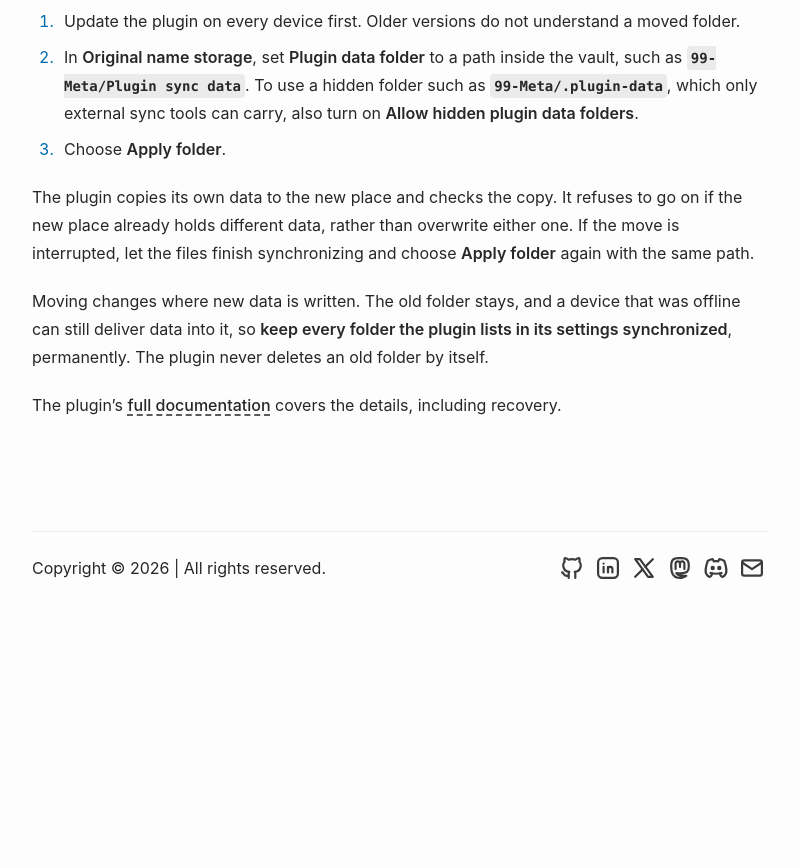
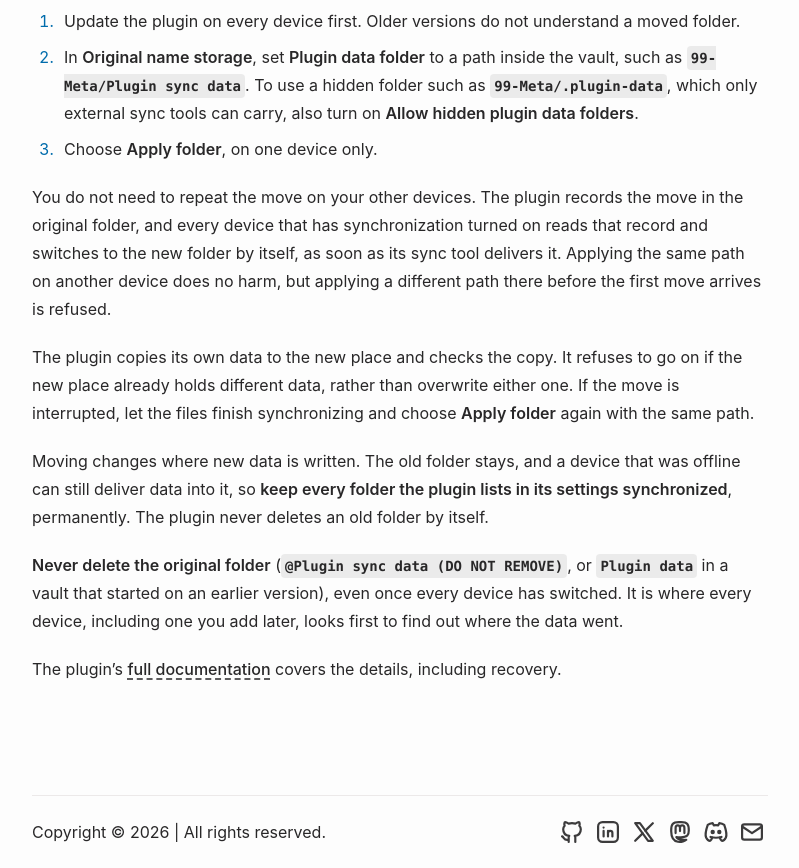
Before and after one commit to mnaoumov/mnaoumov.github.io, an Astro site: page /obsidian/plugin-sync-data in a window 1280 px wide. Shown: the part 1920-2788 px from the top of the page, without its empty margins (240-1039 px from the left). Before the commit the page ends 2524 px from the top, so only its background shows below. Built offline with nearby package versions, Linux system fonts and the light colour scheme; Astro itself is replaced by a stand-in of ours.

Commit message:
feat(obsidian): say Apply folder runs on one device and the original folder stays

```diff
--- a/src/pages/obsidian/plugin-sync-data.md
+++ b/src/pages/obsidian/plugin-sync-data.md
@@ -42,10 +42,14 @@ A vault that already synchronized this data with an earlier version of the plugi
 
 1. Update the plugin on every device first. Older versions do not understand a moved folder.
 2. In **Original name storage**, set **Plugin data folder** to a path inside the vault, such as `99-Meta/Plugin sync data`. To use a hidden folder such as `99-Meta/.plugin-data`, which only external sync tools can carry, also turn on **Allow hidden plugin data folders**.
-3. Choose **Apply folder**.
+3. Choose **Apply folder**, on one device only.
+
+You do not need to repeat the move on your other devices. The plugin records the move in the original folder, and every device that has synchronization turned on reads that record and switches to the new folder by itself, as soon as its sync tool delivers it. Applying the same path on another device does no harm, but applying a different path there before the first move arrives is refused.
 
 The plugin copies its own data to the new place and checks the copy. It refuses to go on if the new place already holds different data, rather than overwrite either one. If the move is interrupted, let the files finish synchronizing and choose **Apply folder** again with the same path.
 
 Moving changes where new data is written. The old folder stays, and a device that was offline can still deliver data into it, so **keep every folder the plugin lists in its settings synchronized**, permanently. The plugin never deletes an old folder by itself.
 
+**Never delete the original folder** (`@Plugin sync data (DO NOT REMOVE)`, or `Plugin data` in a vault that started on an earlier version), even once every device has switched. It is where every device, including one you add later, looks first to find out where the data went.
+
 The plugin's [full documentation](https://github.com/mnaoumov/obsidian-custom-attachment-location/blob/main/docs/original-name-storage.md) covers the details, including recovery.
```
